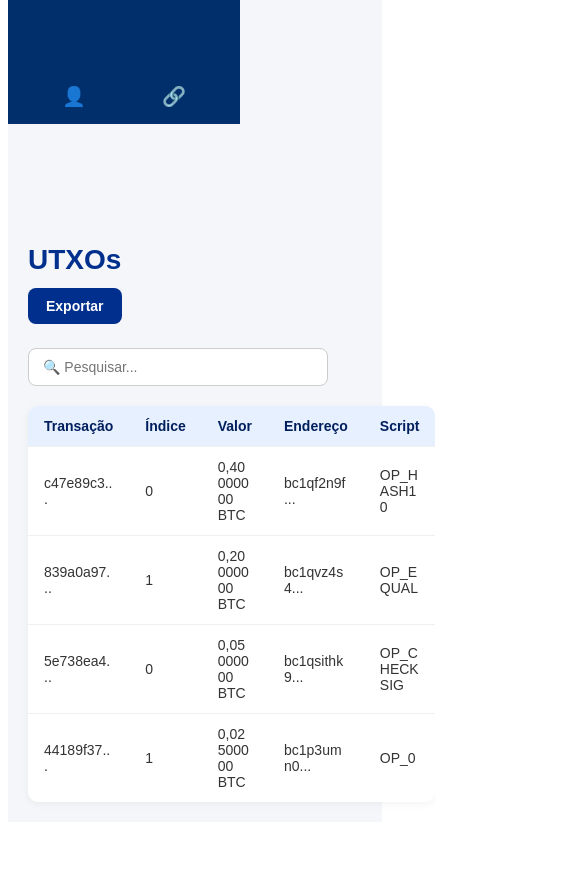
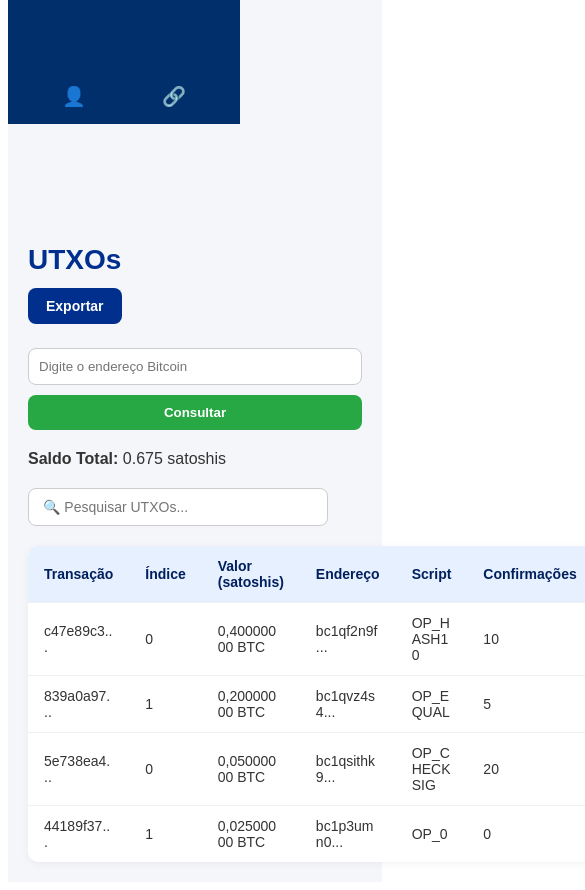
Before and after one commit to Shellbaka/Residencia2, an Angular app: page /utxos in a window 390 px wide. Shown: the part 760-1650 px from the top of the page, 585 px wide, since content can reach past the window. Before the commit the page ends 1590 px from the top, so only its background shows below. Built offline with nearby package versions, Linux system fonts and the light colour scheme.

Commit message:
utxos feitas

```diff
--- a/src/app/Paginas/utxos/utxos.component.css
+++ b/src/app/Paginas/utxos/utxos.component.css
@@ -1,4 +1,3 @@
-/* === LAYOUT GLOBAL === */
 :host {
   display: block;
   font-family: Arial, sans-serif;
@@ -6,7 +5,6 @@
   min-height: 100vh;
 }
 
-/* Sidebar fixa à esquerda */
 app-sidebar {
   position: fixed;
   top: 0;
@@ -16,11 +14,10 @@ app-sidebar {
   z-index: 1000;
 }
 
-/* Header fixo no topo */
 app-header {
   position: fixed;
   top: 0;
-  left: 250px; /* Alinhar à direita da sidebar */
+  left: 250px;
   right: 0;
   height: 60px;
   background-color: white;
@@ -28,14 +25,12 @@ app-header {
   border-bottom: 1px solid #ddd;
 }
 
-/* === CONTEÚDO PRINCIPAL === */
 .utxos-container {
-  margin-left: 250px;   /* Lado da sidebar */
-  padding: 80px 40px 40px 40px; /* Topo para o header + padding interno */
+  margin-left: 250px;
+  padding: 80px 40px 40px 40px;
   box-sizing: border-box;
 }
 
-/* Cabeçalho da seção */
 .utxos-header {
   display: flex;
   justify-content: space-between;
@@ -66,7 +61,51 @@ app-header {
   background-color: #001f5c;
 }
 
-/* Campo de busca */
+.address-input {
+  display: flex;
+  gap: 10px;
+  margin-bottom: 20px;
+}
+
+.address-input input {
+  flex: 1;
+  padding: 10px;
+  border-radius: 8px;
+  border: 1px solid #ccc;
+}
+
+.address-input button {
+  padding: 10px 14px;
+  background-color: #28a745;
+  color: white;
+  border: none;
+  border-radius: 8px;
+  cursor: pointer;
+  font-weight: bold;
+}
+
+.address-input button:hover {
+  background-color: #218838;
+}
+
+.error-message {
+  color: red;
+  font-weight: bold;
+  margin-bottom: 10px;
+}
+
+.balance-info {
+  margin-bottom: 20px;
+  font-size: 16px;
+  color: #333;
+}
+
+.info-message {
+  color: #666;
+  font-size: 14px;
+  margin-top: 20px;
+}
+
 .search-container {
   margin-bottom: 20px;
   max-width: 300px;
@@ -81,7 +120,6 @@ app-header {
   box-sizing: border-box;
 }
 
-/* Tabela */
 .utxos-table {
   width: 100%;
   border-collapse: collapse;
@@ -111,7 +149,6 @@ app-header {
   word-break: break-word;
 }
 
-/* Responsivo */
 @media (max-width: 768px) {
   app-sidebar {
     width: 100%;
@@ -134,4 +171,9 @@ app-header {
     align-items: flex-start;
     gap: 12px;
   }
+
+  .address-input {
+    flex-direction: column;
+    gap: 10px;
+  }
 }
--- a/src/app/Paginas/utxos/utxos.component.html
+++ b/src/app/Paginas/utxos/utxos.component.html
@@ -1,23 +1,36 @@
 <app-header></app-header>
 <app-sidebar></app-sidebar>
+
 <div class="utxos-container">
   <div class="utxos-header">
     <h2>UTXOs</h2>
     <button class="export-button">Exportar</button>
   </div>
 
-  <div class="search-container">
-    <input type="text" placeholder="🔍 Pesquisar..." [(ngModel)]="searchTerm" />
+  <div class="address-input">
+    <input type="text" placeholder="Digite o endereço Bitcoin" [(ngModel)]="address" />
+    <button (click)="consultarUTXOs()">Consultar</button>
   </div>
 
-  <table class="utxos-table">
+  <div *ngIf="errorMessage" class="error-message">{{ errorMessage }}</div>
+
+  <div *ngIf="balance !== null" class="balance-info">
+    <strong>Saldo Total:</strong> {{ balance | number }} satoshis
+  </div>
+
+  <div class="search-container" *ngIf="utxos.length > 0">
+    <input type="text" placeholder="🔍 Pesquisar UTXOs..." [(ngModel)]="searchTerm" />
+  </div>
+
+  <table class="utxos-table" *ngIf="utxos.length > 0">
     <thead>
       <tr>
         <th>Transação</th>
         <th>Índice</th>
-        <th>Valor</th>
+        <th>Valor (satoshis)</th>
         <th>Endereço</th>
         <th>Script</th>
+        <th>Confirmações</th>
       </tr>
     </thead>
    <tbody>
@@ -25,9 +38,17 @@
     <td>{{ utxo.transacao }}</td>
     <td>{{ utxo.indice }}</td>
     <td>{{ utxo.valor }}</td>
-        <td>{{ utxo.endereco }}</td>
+    <td>{{ utxo.address }}</td>
     <td>{{ utxo.script }}</td>
+    <td>{{ utxo.confirmations }}</td>
   </tr>
 </tbody>
+
+
+
   </table>
+
+  <div *ngIf="balance !== null && utxos.length === 0" class="info-message">
+    Nenhum UTXO encontrado para este endereço.
   </div>
+</div>
--- a/src/app/Paginas/utxos/utxos.component.ts
+++ b/src/app/Paginas/utxos/utxos.component.ts
@@ -1,33 +1,82 @@
-import { Component } from '@angular/core';
 import { SidebarComponent } from '../../Componentes/sidebar/sidebar.component';
 import { HeaderComponent } from '../../Componentes/header/header.component';
 import { CommonModule } from '@angular/common';
 import { FormsModule } from '@angular/forms';
+import { Component, OnInit } from '@angular/core';
 
 @Component({
   selector: 'app-utxos',
+  imports: [CommonModule, HeaderComponent, SidebarComponent, FormsModule],
   standalone: true,
-  imports: [CommonModule, SidebarComponent, HeaderComponent, FormsModule],
   templateUrl: './utxos.component.html',
   styleUrls: ['./utxos.component.css']
 })
-export class UtxosComponent {
+export class UtxosComponent implements OnInit {
   searchTerm: string = '';
+  balance: number = 0;
+  errorMessage: string | null = null;
+  address: string = '';
 
   utxos = [
-    { transacao: 'c47e89c3...', indice: 0, valor: '0,40000000 BTC', endereco: 'bc1qf2n9f...', script: 'OP_HASH10' },
-    { transacao: '839a0a97...', indice: 1, valor: '0,20000000 BTC', endereco: 'bc1qvz4s4...', script: 'OP_EQUAL' },
-    { transacao: '5e738ea4...', indice: 0, valor: '0,05000000 BTC', endereco: 'bc1qsithk9...', script: 'OP_CHECKSIG' },
-    { transacao: '44189f37...', indice: 1, valor: '0,02500000 BTC', endereco: 'bc1p3umn0...', script: 'OP_0' },
+    { transacao: 'c47e89c3...', indice: 0, valor: '0,40000000 BTC', address: 'bc1qf2n9f...', confirmations: 10, script: 'OP_HASH10' },
+    { transacao: '839a0a97...', indice: 1, valor: '0,20000000 BTC', address: 'bc1qvz4s4...', confirmations: 5, script: 'OP_EQUAL' },
+    { transacao: '5e738ea4...', indice: 0, valor: '0,05000000 BTC', address: 'bc1qsithk9...', confirmations: 20, script: 'OP_CHECKSIG' },
+    { transacao: '44189f37...', indice: 1, valor: '0,02500000 BTC', address: 'bc1p3umn0...', confirmations: 0, script: 'OP_0' }
   ];
+
+  ngOnInit(): void {
+    this.calcularBalance();
+  }
+
+  calcularBalance(): void {
+    this.balance = this.utxos.reduce((total, utxo) => {
+      const numero = parseFloat(utxo.valor.replace(',', '.').split(' ')[0]);
+      return total + (isNaN(numero) ? 0 : numero);
+    }, 0);
+  }
 
   filteredUtxos() {
     if (!this.searchTerm.trim()) return this.utxos;
 
+    const termo = this.normalizeText(this.searchTerm);
+
     return this.utxos.filter(utxo =>
       Object.values(utxo).some(value =>
-        value.toString().toLowerCase().includes(this.searchTerm.toLowerCase())
+        (typeof value === 'string' || typeof value === 'number') &&
+        this.normalizeText(value.toString()).includes(termo)
       )
     );
   }
+
+  normalizeText(text: string): string {
+    return text.normalize('NFD').replace(/[\u0300-\u036f]/g, '').toLowerCase();
+  }
+
+  consultarUTXOs() {
+    if (!this.address.trim()) {
+      this.errorMessage = 'Por favor, insira um endereço válido.';
+      this.utxos = [];
+      this.balance = 0;
+      return;
+    }
+
+    if (this.address.toLowerCase() === 'teste') {
+      this.utxos = [
+        {
+          transacao: 'abc123abc...',
+          indice: 0,
+          valor: '0,10000000 BTC',
+          address: this.address,
+          confirmations: 15,
+          script: 'OP_DUP OP_HASH160'
+        }
+      ];
+      this.errorMessage = null;
+    } else {
+      this.utxos = [];
+      this.errorMessage = 'Nenhum UTXO encontrado para este endereço.';
+    }
+
+    this.calcularBalance();
+  }
 }
```
Lines whose indentation alone changed are shown as unchanged.
